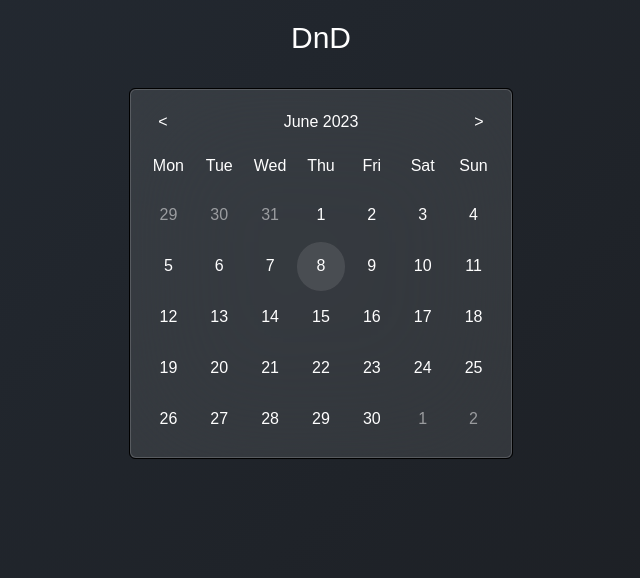
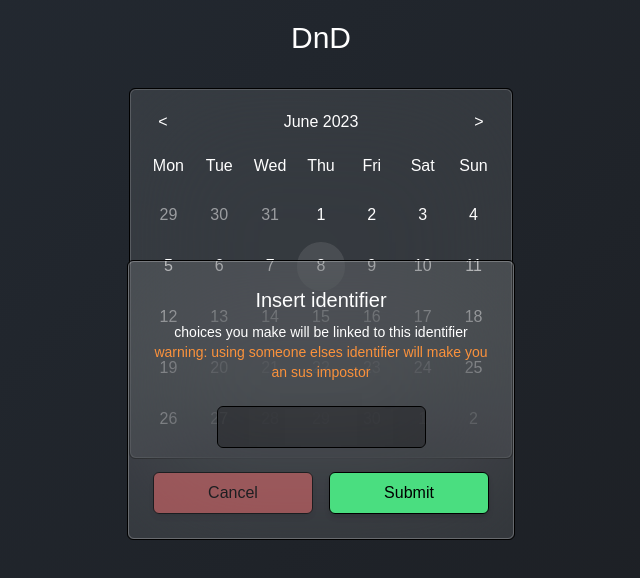
Before and after one commit to adbc-0/event_manager, a Next.js app: page /events/1 in a window 1280 px wide. Shown: the top 578 px of the page, without its empty margins (319-959 px from the left). Built offline with nearby package versions, Linux system fonts and the light colour scheme; a web font is replaced by a local one.

Commit message:
Visual improvements

```diff
--- a/components/Button/Button.tsx
+++ b/components/Button/Button.tsx
@@ -1,22 +1,24 @@
 import { twMerge } from "tailwind-merge";
+import { ReactProps } from "../../typescript";
 
 type ButtonTheme = "DISCARD" | "SAVE" | "BASIC";
 type ButtonProps = React.DetailedHTMLProps<
     React.ButtonHTMLAttributes<HTMLButtonElement>,
     HTMLButtonElement
-> & {
-    theme: ButtonTheme;
-    children: string;
-};
+> &
+    ReactProps & {
+        theme: ButtonTheme;
+        children: string | JSX.Element | JSX.Element[];
+    };
 
 const themeColors: Record<ButtonTheme, string> = {
-    BASIC: "",
-    DISCARD:
-        "bg-red-400 hover:bg-red-400/90 disabled:opacity-50 disabled:cursor-not-allowed text-black border border-black",
-    SAVE: "bg-green-400 hover:bg-green-400/90 disabled:opacity-50 disabled:cursor-not-allowed text-black border border-black",
+    BASIC: "bg-neutral-700 text-white border border-black",
+    DISCARD: "bg-red-400 text-black border border-black",
+    SAVE: "bg-green-400 text-black border border-black",
 } as const;
 
-const baseButtonStyle = "py-2 rounded-md shadow-md";
+const baseButtonStyle =
+    "py-2 rounded-md shadow-md transform hover:brightness-110 disabled:opacity-50 disabled:cursor-not-allowed active:brightness-90";
 
 export function Button({ children, theme, className, ...props }: ButtonProps) {
     return (
--- /dev/null
+++ b/lib/hooks/use-ssc.ts
@@ -0,0 +1,22 @@
+import { useEffect, useState } from "react";
+
+/**
+ * @description Allow to check state of rehydration
+ *
+ * Conditionally rendering JSX based on window existance will lead to differences between client and server html output
+ * const isDOM =
+ *  typeof window !== "undefined" && Boolean(window.document) && Boolean(window.document.documentElement);
+ *
+ */
+export function useSsc() {
+    const [isRehydrated, setIsRehydrated] = useState(false);
+
+    useEffect(() => {
+        setIsRehydrated(true);
+    }, []);
+
+    return {
+        isBrowser: isRehydrated,
+        isServer: !isRehydrated,
+    };
+}
--- a/src/app/events/[id]/EventView.tsx
+++ b/src/app/events/[id]/EventView.tsx
@@ -6,7 +6,7 @@ import { useParams } from "next/navigation";
 // ToDo: ~create alias~
 import { useEvent } from "../../../../lib/context/EventProvider";
 import EventCalendar from "~/components/EventCalendar/EventCalendar";
-import { WelcomeSection } from "./WelcomeSection";
+import { UsernameSection } from "./UsernameSection";
 import { UsernameDialog } from "./UsernameDialog";
 
 export default function EventView() {
@@ -31,7 +31,7 @@ export default function EventView() {
     return (
         <div className="grid grid-cols-1 items-center auto-rows-min min-h-full-dvh md:auto-rows-3">
             <h1 className="text-center text-3xl p-5">{event.name}</h1>
-            <WelcomeSection openModal={openIdentityModal} />
+            <UsernameSection openModal={openIdentityModal} />
             <EventCalendar />
             <UsernameDialog ref={usernameDialogRef} />
         </div>
--- a/src/app/events/[id]/UsernameDialog.tsx
+++ b/src/app/events/[id]/UsernameDialog.tsx
@@ -1,6 +1,7 @@
 import { FormEvent, forwardRef, useRef } from "react";
 
 import { useEvent } from "../../../../lib/context/EventProvider";
+import { useSsc } from "~/hooks/use-ssc";
 import { useAuth } from "~/hooks/use-auth";
 import { Button } from "~/components/Button/Button";
 import { GlassmorphicPane } from "~/components/GlassmorphicPane/GlassmorphicPane";
@@ -15,6 +16,7 @@ export const UsernameDialog = forwardRef<Ref, UsernameDialogProps>(
             throw new Error("Unexpected ref type");
         }
 
+        const { isBrowser } = useSsc();
         const { eventDispatch } = useEvent();
         const { username, setUsername } = useAuth();
 
@@ -55,7 +57,11 @@ export const UsernameDialog = forwardRef<Ref, UsernameDialogProps>(
         };
 
         return (
-            <dialog ref={ref} className="p-0 rounded-md">
+            <dialog
+                ref={ref}
+                className="p-0 rounded-md"
+                open={!username && isBrowser}
+            >
                 <GlassmorphicPane>
                     <div className="py-6 px-4 max-w-sm">
                         <form
@@ -69,14 +75,14 @@ export const UsernameDialog = forwardRef<Ref, UsernameDialogProps>(
                                 choices you make will be linked to this
                                 identifier
                             </p>
-                            <p className="text-sm">
-                                using someone elses identifier will make you an
-                                sus impostor
+                            <p className="text-sm text-orange-400">
+                                warning: using someone elses identifier will
+                                make you an sus impostor
                             </p>
                             <input
                                 ref={nameInputRef}
                                 type="text"
-                                className="text-center border border-black my-6 py-2 block m-auto rounded-md bg-zinc-900 bg-clip-padding backdrop-filter backdrop-blur-3xl bg-opacity-40"
+                                className="text-center border border-black my-6 py-2 block m-auto rounded-md bg-zinc-900 autofill:bg-zinc-950 bg-clip-padding backdrop-filter backdrop-blur-3xl bg-opacity-40"
                                 name="username"
                                 autoComplete="username"
                                 autoCorrect="off"
--- /dev/null
+++ b/src/app/events/[id]/UsernameSection.tsx
@@ -0,0 +1,34 @@
+import Image from "next/image";
+
+import editIcon from "~/public/edit.svg";
+import { useAuth } from "~/hooks/use-auth";
+import { ReactProps } from "../../../../typescript";
+import { Button } from "~/components/Button/Button";
+
+type UsernameSectionProps = ReactProps & {
+    openModal: () => void;
+};
+
+export function UsernameSection({ openModal }: UsernameSectionProps) {
+    const { username } = useAuth();
+
+    if (!username) {
+        return null;
+    }
+
+    return (
+        <section className="flex justify-center items-center gap-1 m-5">
+            <h2 className="text-2xl">Welcome {username}</h2>
+            <Button theme="BASIC" className="w-9 h-9 p-0">
+                <Image
+                    src={editIcon}
+                    className="cursor-pointer m-auto"
+                    width={24}
+                    height={24}
+                    onClick={openModal}
+                    alt="edit username"
+                />
+            </Button>
+        </section>
+    );
+}
--- a/src/app/events/[id]/WelcomeSection.tsx
+++ /dev/null
@@ -1,31 +0,0 @@
-import Image from "next/image";
-
-import editIcon from "~/public/edit.svg";
-import { ReactProps } from "../../../../typescript";
-import { useAuth } from "~/hooks/use-auth";
-
-type WelcomeSectionProps = ReactProps & {
-    openModal: () => void;
-};
-
-export function WelcomeSection({ openModal }: WelcomeSectionProps) {
-    const { username } = useAuth();
-
-    if (!username) {
-        return null;
-    }
-
-    return (
-        <section className="flex justify-center m-5">
-            <h2 className="text-2xl">Welcome {username}</h2>
-            <Image
-                src={editIcon}
-                className="cursor-pointer"
-                width={24}
-                height={24}
-                onClick={openModal}
-                alt="edit username"
-            />
-        </section>
-    );
-}
--- a/typescript/index.ts
+++ b/typescript/index.ts
@@ -4,7 +4,7 @@ export type Nullable<T> = T | null;
 //     [K in keyof T]: { [L in K]: T[L] } & { [L in Exclude<keyof T, K>]?: T[L] };
 // }[keyof T];
 export type ReactProps = {
-    children?: JSX.Element[] | JSX.Element;
+    children?: JSX.Element[] | JSX.Element | string;
 };
 export type Availability = {
     available: number[];
```
Also changed, not shown: lib/hooks/use-ssr.ts (deleted, +0 -12 lines).
